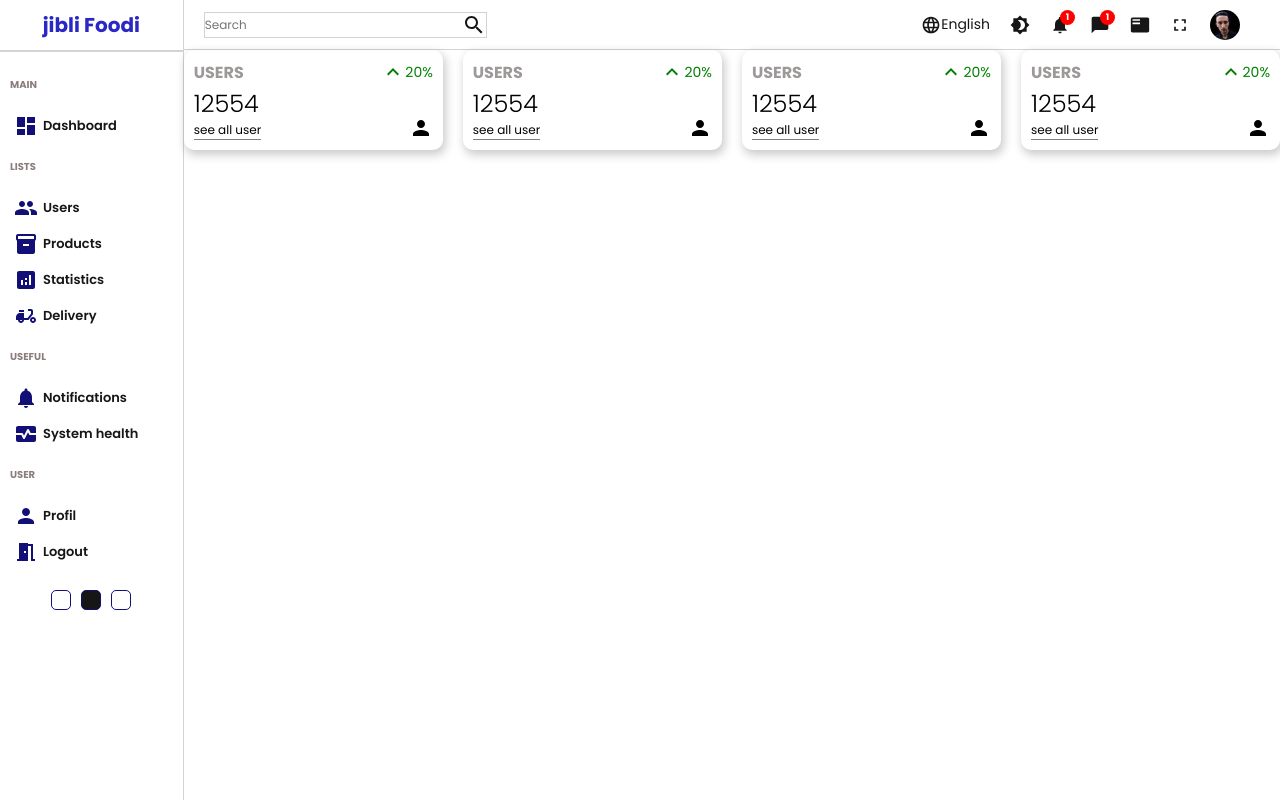
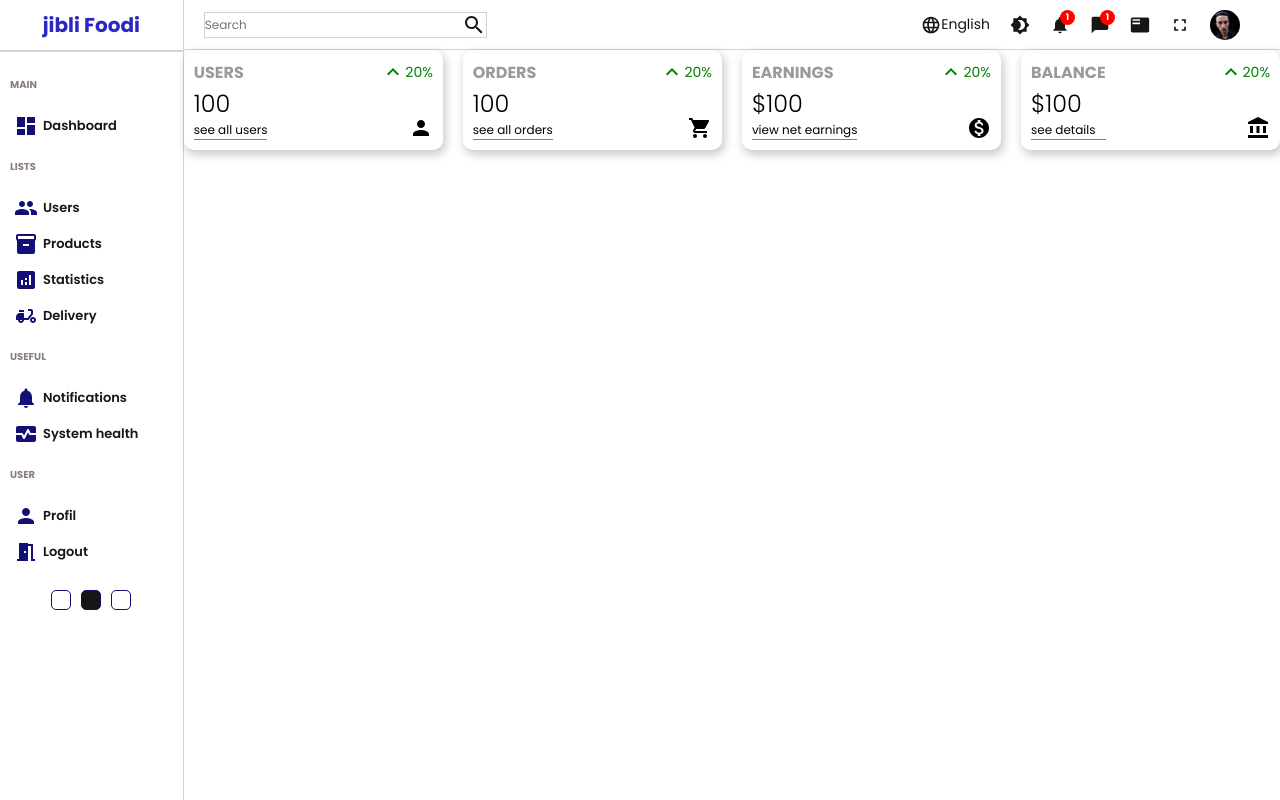
Before and after one commit to stormsidali2001/food-delivery-frontend, a Next.js app: page / in a window 1280 px wide. Built offline with nearby package versions, Linux system fonts and the light colour scheme.

Commit message:
finishing the widgets

```diff
--- a/components/Widget.tsx
+++ b/components/Widget.tsx
@@ -1,21 +1,76 @@
 import { KeyboardArrowUp } from '@mui/icons-material'
 import styles from '../styles/Widget.module.scss'
 import PersonIcon from '@mui/icons-material/Person';
-const Widget = () => {
+import ShoppingCartIcon from '@mui/icons-material/ShoppingCart';
+import MonetizationOnIcon from '@mui/icons-material/MonetizationOn';
+import AccountBalanceIcon from '@mui/icons-material/AccountBalance';
+interface PropType{
+    type: 'user' | 'order' | 'earning' | 'balance'
+}
+const Widget = ({type}:PropType) => {
+    let data:{
+        title?:string,
+        unit?:string,
+        link?:string,
+        icon?:JSX.Element
+    } = {};
+    switch(type){
+        case "user":
+        data = {
+            title:"USERS",
+            unit:"",
+            link:"see all users",
+            icon:<PersonIcon className={styles.icon}/>
+        }
+            break;
+        case "order":
+            data = {
+                title:"ORDERS",
+                unit:"",
+                link:"see all orders",
+                icon:<ShoppingCartIcon className={styles.icon}/>
+            }
+            break;
+        case "earning":
+                data = {
+                    title:"EARNINGS",
+                    unit:"$",
+                    link:"view net earnings",
+                    icon:<MonetizationOnIcon className={styles.icon}/>
+                }
+            break;
+        case "balance":
+                data = {
+                    title:"BALANCE",
+                    unit:"$",
+                    link:"see details",
+                    icon:<AccountBalanceIcon className={styles.icon}/>
+                }
+            break;
+
+            default:
+                break;
+    }
+    const {
+        title,
+        unit,
+        link,
+        icon
+    } = data;
 
   return (
     <div className={styles.container}>
         <div className={styles.left}>
-            <span className={styles.title}>USERS</span>
-            <span className={styles.counter}>12554</span>
-            <span className={styles.link}>see all user</span>
+            <span className={styles.title}>{title}</span>
+            <span className={styles.counter}>{`${unit?unit:""}100`}</span>
+            <span className={styles.link}>{link}</span>
         </div>
         <div className={styles.right}>
             <div className={`${styles.percentage} ${styles.positive}`}>
-                <KeyboardArrowUp/>
+                <KeyboardArrowUp className={styles.icon}/>
                 20%
             </div>
-            <PersonIcon className={styles.icon}/>
+            {icon}
         </div>
     </div>
   )
--- a/pages/index.tsx
+++ b/pages/index.tsx
@@ -12,10 +12,10 @@ const Home: NextPage = () => {
       <main className={styles.main}>
         <Navbar/>
         <div className={styles.widgets}>
-          <Widget/>
-          <Widget/>
-          <Widget/>
-          <Widget/>
+          <Widget type="user"/>
+          <Widget type="order"/>
+          <Widget type="earning"/>
+          <Widget type="balance"/>
 
         </div>
       </main>
```
